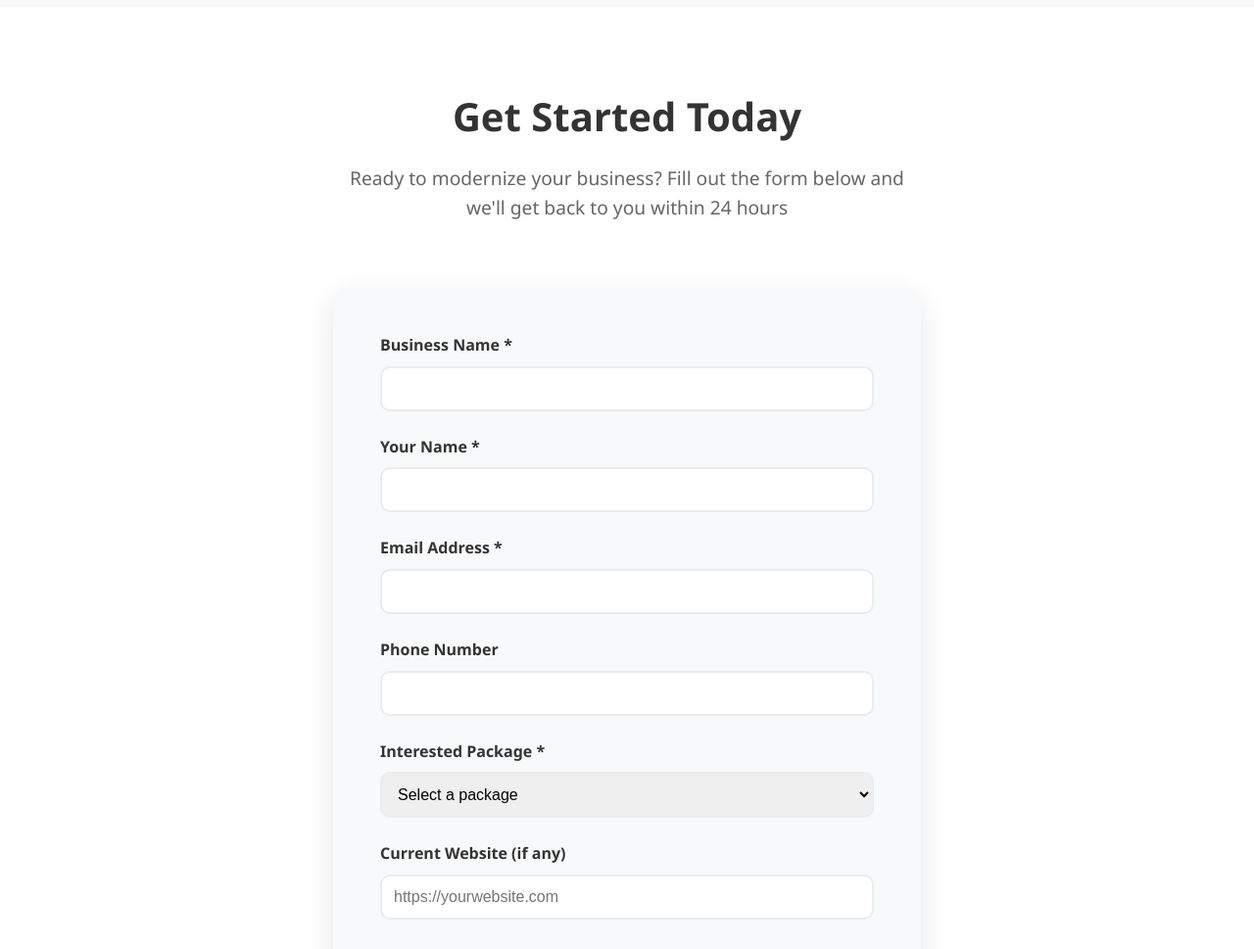
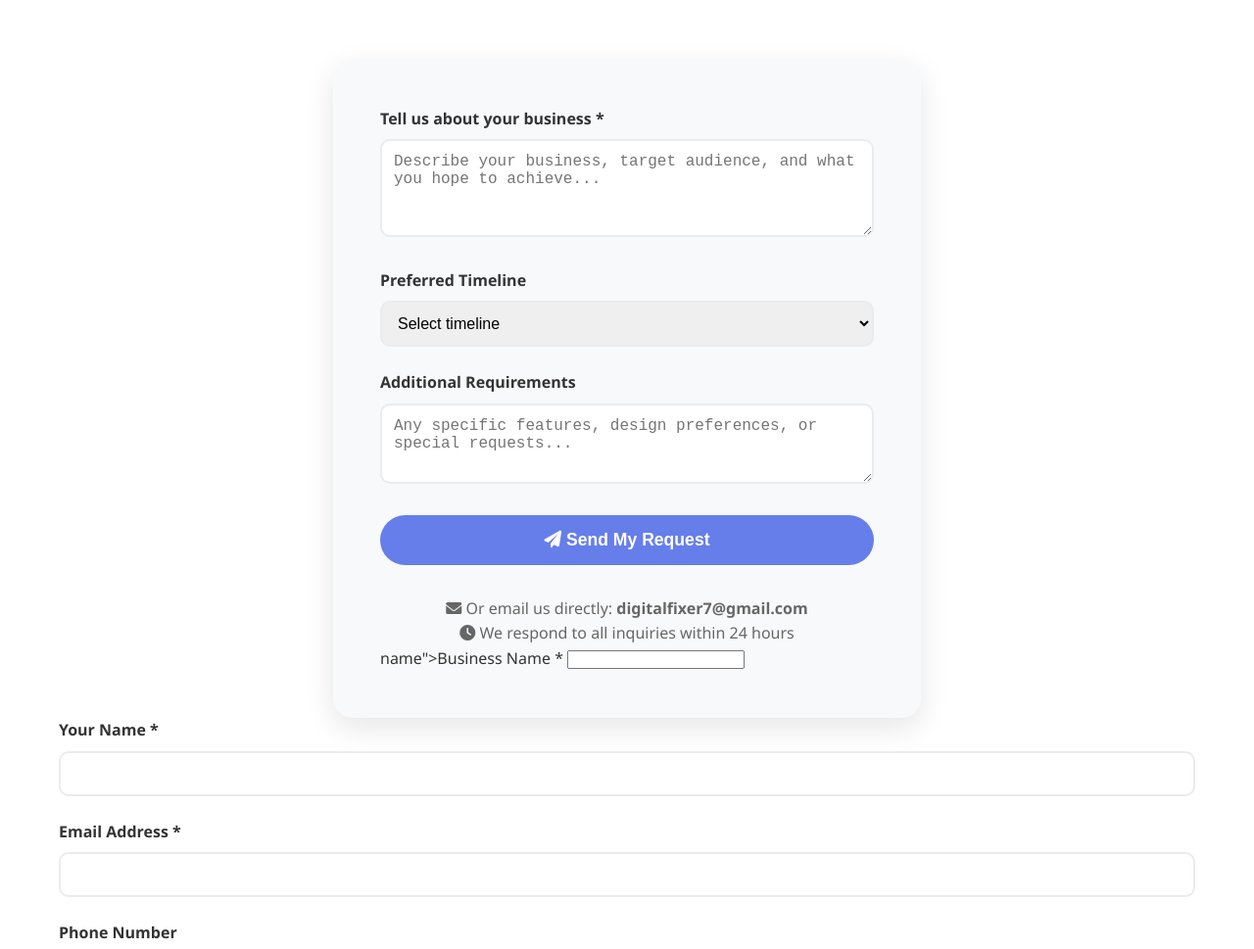
Before and after one commit to Nkor77/nkor77.github.io, a plain HTML site: page index.html in a window 1280 px wide. Shown: the part 4001-4970 px from the top of the page at 98% size. Drawn offline with Linux system fonts and the light colour scheme.

Commit message:
Update index.html

```diff
--- a/index.html
+++ b/index.html
@@ -821,24 +821,7 @@
         </div>
     </section>
 
-    <!-- PayPal Payment Section -->
-    <section class="paypal-section">
-        <div class="container">
-            <h2>Secure Payment Options</h2>
-            <p>Pay securely with PayPal - no account required</p>
-            <div class="paypal-buttons">
-                <a href="#" class="paypal-btn" onclick="payWithPayPal('basic')">
-                    <i class="fab fa-paypal"></i> Pay $250 (Basic)
-                </a>
-                <a href="#" class="paypal-btn" onclick="payWithPayPal('standard')">
-                    <i class="fab fa-paypal"></i> Pay $500 (Standard)
-                </a>
-                <a href="#" class="paypal-btn" onclick="payWithPayPal('premium')">
-                    <i class="fab fa-paypal"></i> Pay $950 (Premium)
-                </a>
-            </div>
-        </div>
-    </section>
+
 
     <!-- Testimonials Section -->
     <section id="testimonials" class="testimonials">
@@ -881,9 +864,35 @@
                 <p>Ready to modernize your business? Fill out the form below and we'll get back to you within 24 hours</p>
             </div>
             <div class="form-container">
-                <form action="https://formspree.io/f/your-form-id" method="POST">
+                <form action="https://formspree.io/f/digitalfixer7@gmail.com" method="POST">
                     <div class="form-group">
-                        <label for="business-name">Business Name *</label>
+                        <label for="business-description">Tell us about your business *</label>
+                        <textarea id="business-description" name="business-description" rows="4" placeholder="Describe your business, target audience, and what you hope to achieve..." required></textarea>
+                    </div>
+                    <div class="form-group">
+                        <label for="timeline">Preferred Timeline</label>
+                        <select id="timeline" name="timeline">
+                            <option value="">Select timeline</option>
+                            <option value="asap">ASAP (Rush order)</option>
+                            <option value="1-2weeks">1-2 weeks</option>
+                            <option value="2-4weeks">2-4 weeks</option>
+                            <option value="flexible">Flexible</option>
+                        </select>
+                    </div>
+                    <div class="form-group">
+                        <label for="additional-info">Additional Requirements</label>
+                        <textarea id="additional-info" name="additional-info" rows="3" placeholder="Any specific features, design preferences, or special requests..."></textarea>
+                    </div>
+                    <input type="hidden" name="_subject" value="New Digital Fixer Inquiry">
+                    <input type="hidden" name="_next" value="thank-you.html">
+                    <button type="submit" class="submit-button">
+                        <i class="fas fa-paper-plane"></i> Send My Request
+                    </button>
+                </form>
+                <div style="margin-top: 2rem; text-align: center; color: #666;">
+                    <p><i class="fas fa-envelope"></i> Or email us directly: <strong>digitalfixer7@gmail.com</strong></p>
+                    <p><i class="fas fa-clock"></i> We respond to all inquiries within 24 hours</p>
+                </div>name">Business Name *</label>
                         <input type="text" id="business-name" name="business-name" required>
                     </div>
                     <div class="form-group">
```
